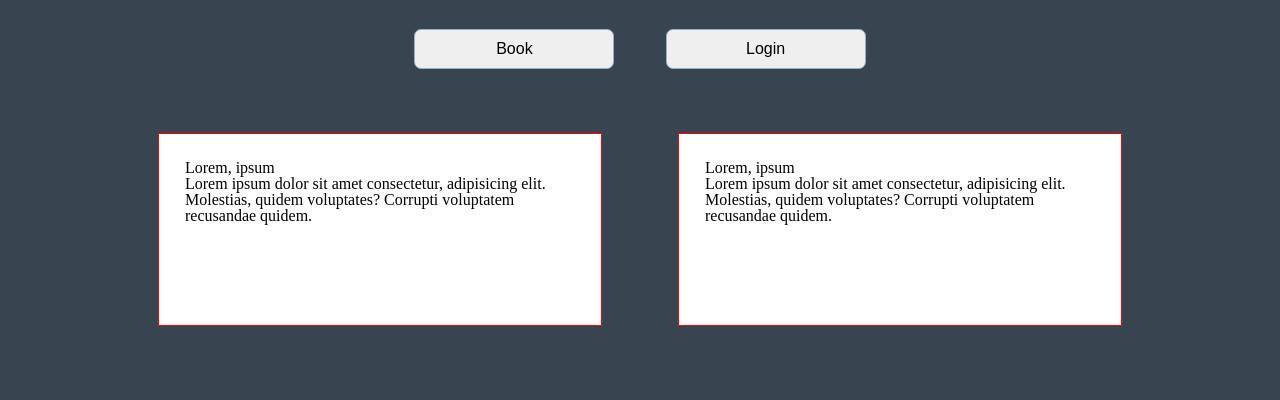
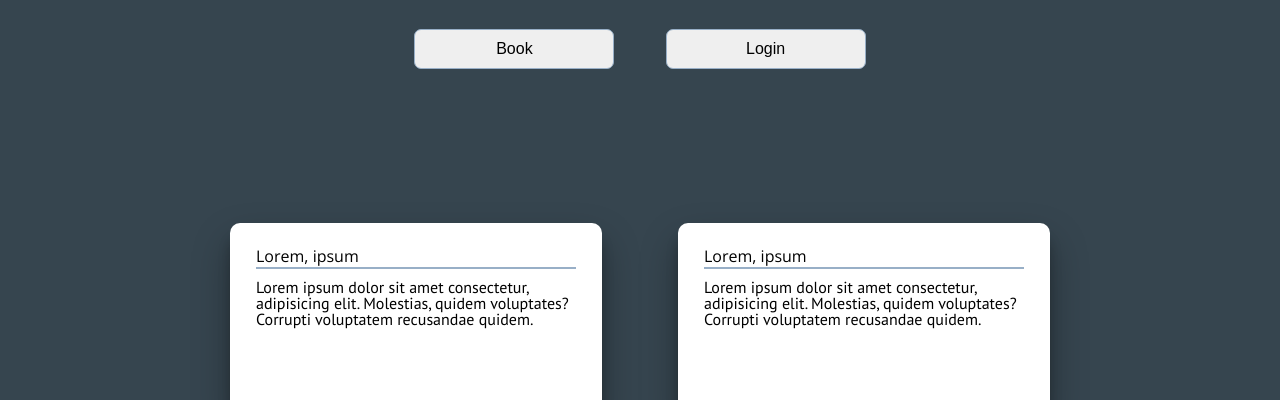
Before and after one commit to dmunter2/financer-final, a plain HTML site: page index.html in a window 1280 px wide. Shown: the part 329-729 px from the top of the page. Drawn offline with nearby package versions, Linux system fonts and the light colour scheme.

Commit message:
home-page-styling

```diff
--- a/less/home.less
+++ b/less/home.less
@@ -48,16 +48,34 @@
     flex-direction: row;
     flex-wrap: wrap;
     justify-content: center;
+    margin-top: 7%;
+    margin-bottom: 7%;
 
 
 
     .home-box{
-        border: 1px solid red;
-        width: 390px;
+        border-radius: 10px;
+        width: 320px;
         height: 140px;
         margin: 3%;
         background-color: white;
         padding: 2%;
+        box-shadow: 0 19px 38px rgba(0,0,0,0.30), 0 15px 12px rgba(0,0,0,0.22);
+
+
+        h1 {
+            border-bottom: 2px solid @hover_text;
+            padding-bottom: 1%;
+            font-family: @title;
+            font-weight: 400;
+        }
+        p{
+            margin-top: 3%;
+            font-family: @paragraph2;
+        }
+    }
+    .home-box:hover {
+        box-shadow: 0 14px 28px rgba(0,0,0,0.25), 0 10px 10px rgba(0,0,0,0.22);
     }
 
 
```
Also changed, not shown: css/index.css.
